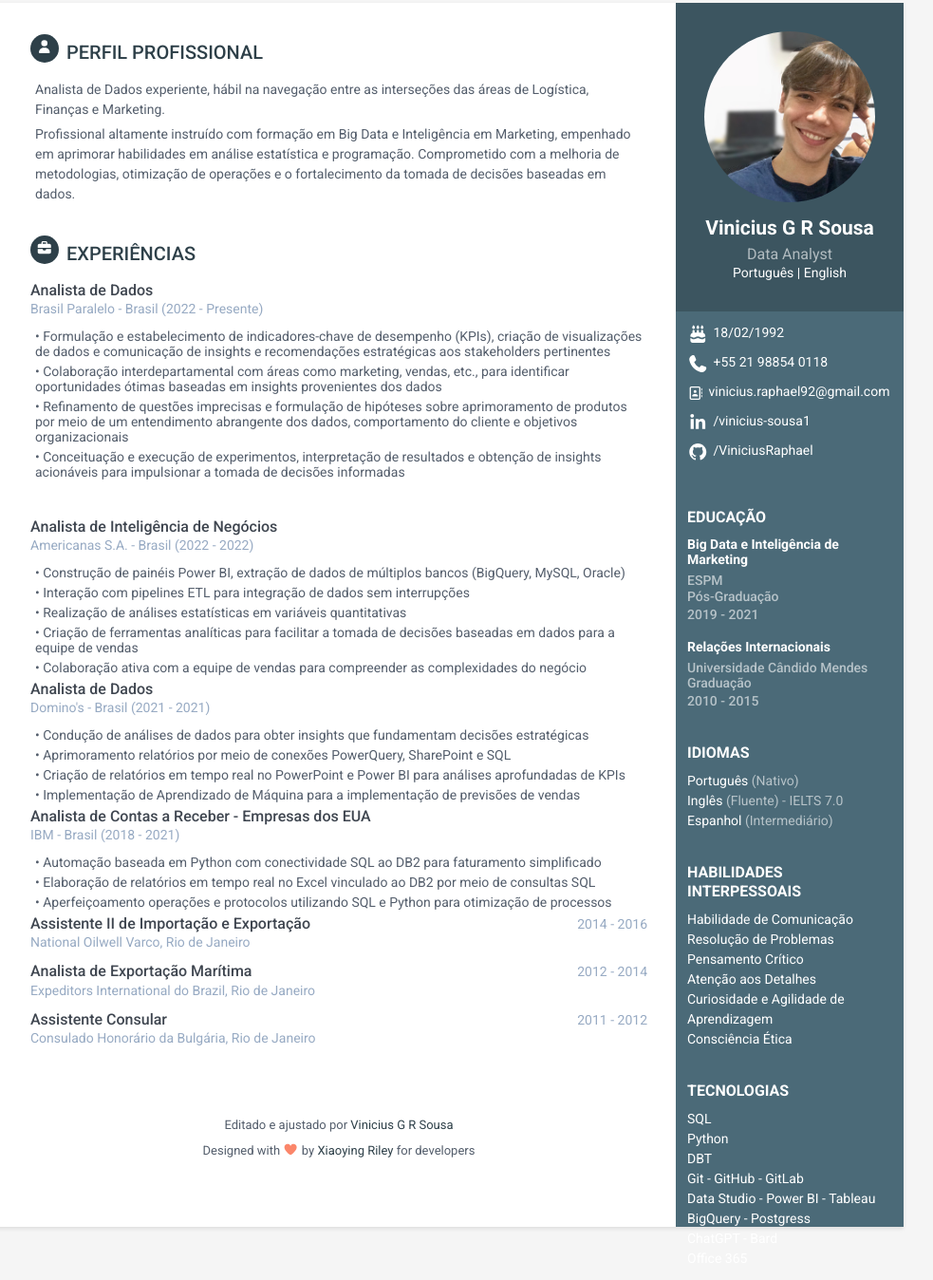
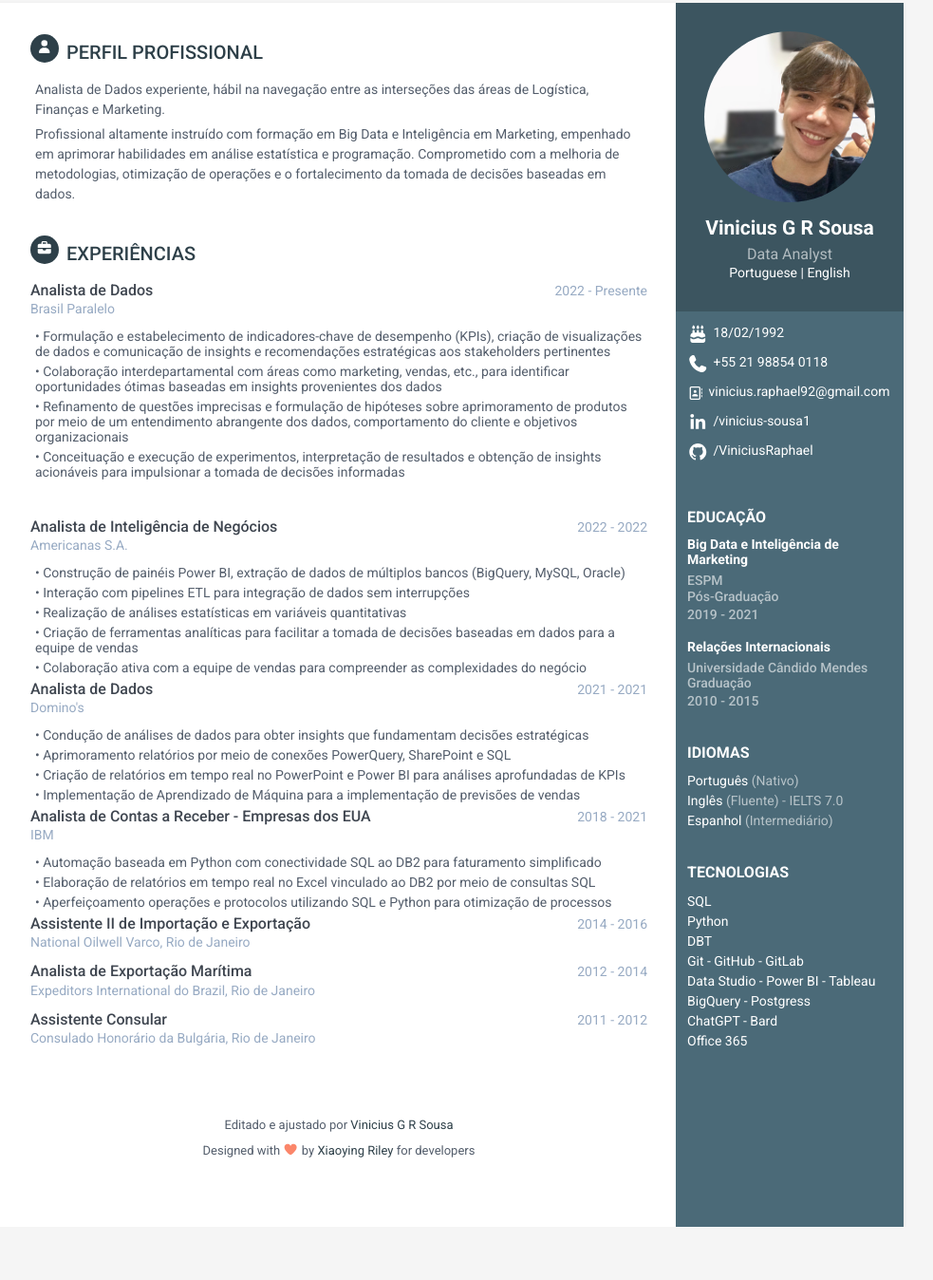
Before and after one commit to ViniciusRaphael/ViniciusRaphael.github.io, a plain HTML site: page index.html in a window 1280 px wide. Shown: the part 27-1375 px from the top of the page at 95% size, without its empty margins (168-1151 px from the left). After the commit the page ends 1319 px from the top, so only its background shows below. Drawn offline with Linux system fonts and the light colour scheme.

```diff
--- a/index.html
+++ b/index.html
@@ -19,7 +19,6 @@
     <!-- Theme CSS -->
     <link id="theme-style" rel="stylesheet" href="assets/css/orbit-6.css">
 </head>
-
 <body>
     <div class="wrapper">
         <div class="sidebar-wrapper">
@@ -28,15 +27,12 @@
                 <h1 class="name">Vinicius G R Sousa</h1>
                 <h3 class="tagline">Data Analyst</h3>
                 <div class="language">
-                    <div class="language">
-                        <nav>
-                            <a href="index.html">Português</a> |
-                            <a href="indexEng.html">English</a>
-                        </nav>
-                    </div>
+                    <nav>
+                        <a href="index.html">Portuguese</a> |
+                        <a href="indexEng.html">English</a>
+                    </nav>
                 </div>
             </div><!--//profile-container-->
-            <div class="language"></div>
             <div class="personal-education-details">
             <div class="contact-container container-block">
                 <ul class="list-unstyled contact-list">
@@ -73,19 +69,6 @@
             </div><!--//interests-->
 
             <div class="interests-container container-block">
-                <h2 class="container-block-title">Habilidades Interpessoais</h2>
-                <ul class="list-unstyled interests-list">
-                    <li>Habilidade de Comunicação</li>
-                    <li>Resolução de Problemas</li>
-                    <li>Pensamento Crítico</li>
-                    <li>Atenção aos Detalhes</li>
-                    <li>Curiosidade e Agilidade de Aprendizagem</li>
-                    <li>Consciência Ética</li>
-                </ul>
-            </div><!--//interests-->
-
-
-            <div class="interests-container container-block">
                 <h2 class="container-block-title">Tecnologias</h2>
                 <ul class="list-unstyled interests-list">
                     <li>SQL</li>
@@ -120,9 +103,9 @@
                     <div class="meta">
                         <div class="upper-row">
                             <h3 class="job-title">Analista de Dados</h3>
-                            <div class="time"></div>
+                            <div class="time">2022 - Presente</div>
                         </div><!--//upper-row-->
-                        <div class="company">Brasil Paralelo - Brasil (2022 - Presente)</div>
+                        <div class="company">Brasil Paralelo</div>
                     </div><!--//meta-->
                     <div class="details">
                         <p>• Formulação e estabelecimento de indicadores-chave de desempenho (KPIs), criação de visualizações de dados e comunicação de insights e recomendações estratégicas aos stakeholders pertinentes</p>
@@ -137,9 +120,9 @@
                 <div class="meta">
                     <div class="upper-row">
                         <h3 class="job-title">Analista de Inteligência de Negócios</h3>
-                        <div class="time"></div>
+                        <div class="time">2022 - 2022</div>
                     </div><!--//upper-row-->
-                    <div class="company">Americanas S.A. - Brasil (2022 - 2022)</div>
+                    <div class="company">Americanas S.A.</div>
                 </div><!--//meta-->
                 <div class="details">
                     <p>• Construção de painéis Power BI, extração de dados de múltiplos bancos (BigQuery, MySQL, Oracle)</p>
@@ -155,8 +138,9 @@
                 <div class="meta">
                     <div class="upper-row">
                         <h3 class="job-title">Analista de Dados</h3>
+                        <div class="time">2021 - 2021</div>
                     </div><!--//upper-row-->
-                    <div class="company">Domino's - Brasil (2021 - 2021)</div>
+                    <div class="company">Domino's</div>
                 </div><!--//meta-->
                 <div class="details">
                     <p>• Condução de análises de dados para obter insights que fundamentam decisões estratégicas</p>
@@ -170,9 +154,9 @@
                 <div class="meta">
                     <div class="upper-row">
                         <h3 class="job-title">Analista de Contas a Receber - Empresas dos EUA</h3>
-                        <div class="time"></div>
+                        <div class="time">2018 - 2021</div>
                     </div><!--//upper-row-->
-                    <div class="company">IBM - Brasil (2018 - 2021)</div>
+                    <div class="company">IBM</div>
                 </div><!--//meta-->
                 <div class="details">
                     <p>• Automação baseada em Python com conectividade SQL ao DB2 para faturamento simplificado</p>
```
